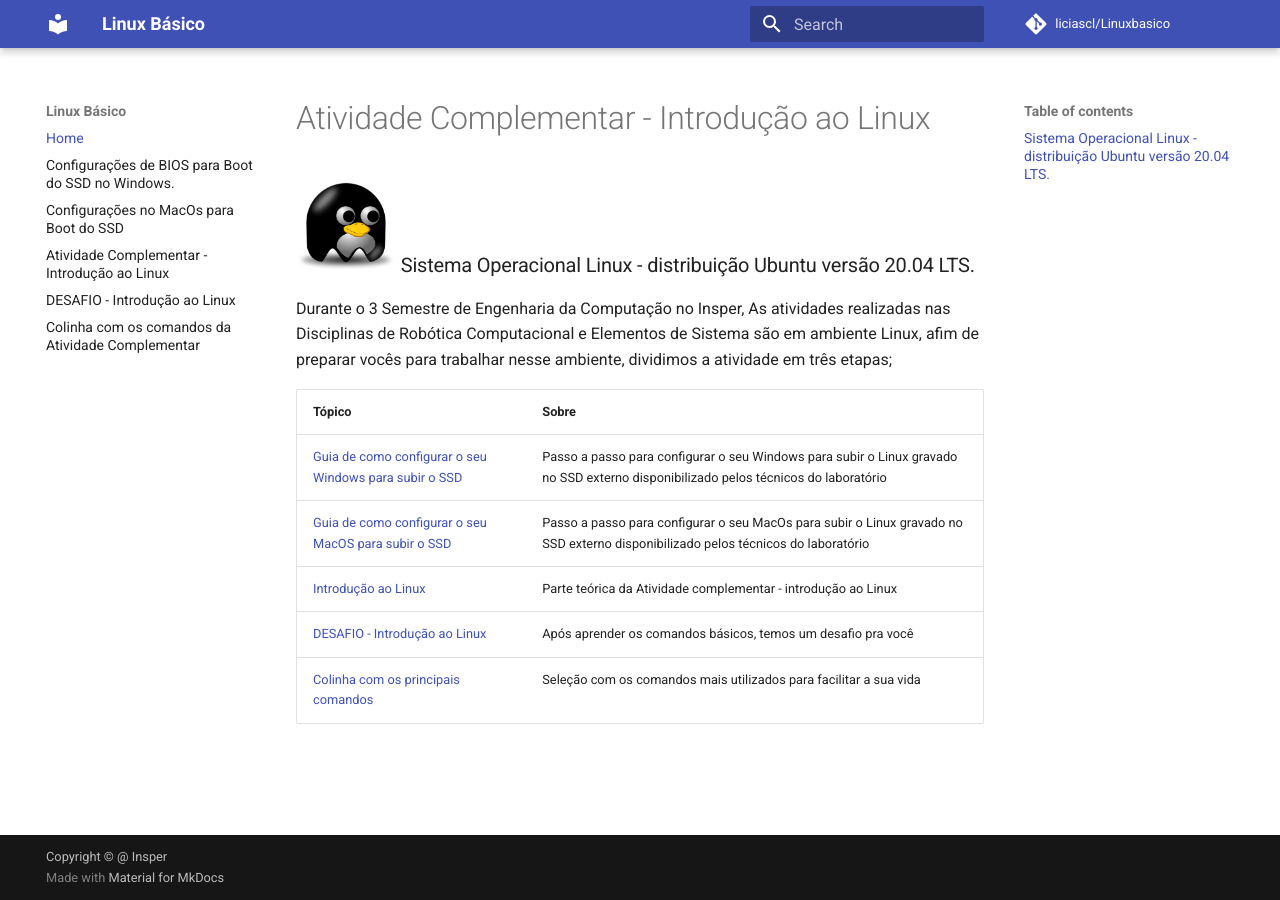
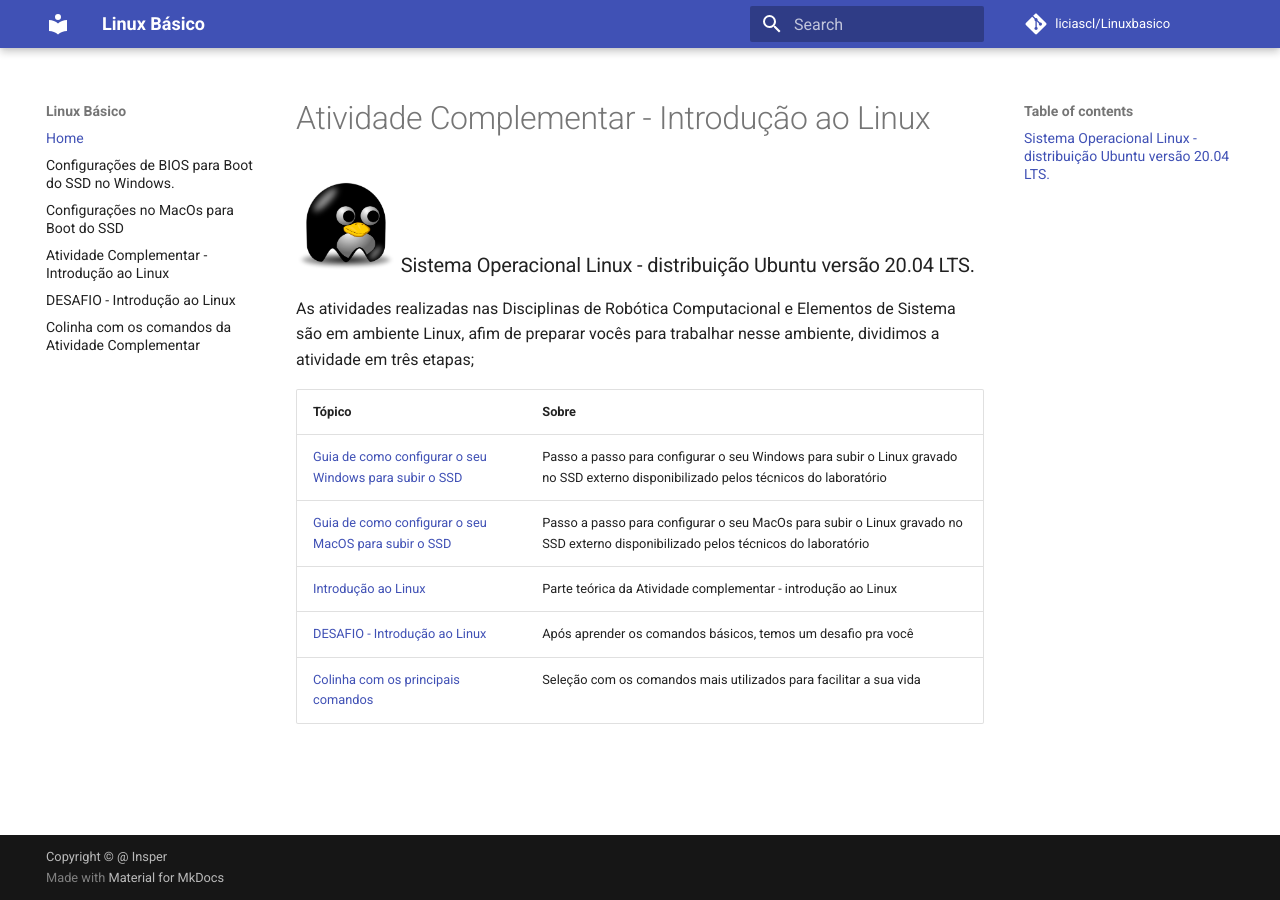
Before and after one commit to liciascl/Linuxbasico, an MkDocs documentation site: the page built from docs-src/index.md, in a window 1280 px wide. Built offline with MkDocs 1.6.1 and Material for MkDocs 9.7.7, drawn with Linux system fonts in a browser that asks for light colours; comment, search, counter and statistics services are not loaded.

Commit message:
Update index.md

```diff
--- a/docs-src/index.md
+++ b/docs-src/index.md
@@ -4,7 +4,7 @@
 
 ### <img src="img/linuxs.png" width="100" height="100">  Sistema Operacional Linux - distribuição Ubuntu versão 20.04 LTS.
 
-Durante o 3 Semestre de Engenharia da Computação no Insper, As atividades realizadas nas Disciplinas de Robótica Computacional e Elementos de Sistema são em ambiente Linux, afim de preparar vocês para trabalhar nesse ambiente, dividimos a atividade em três etapas;
+As atividades realizadas nas Disciplinas de Robótica Computacional e Elementos de Sistema são em ambiente Linux, afim de preparar vocês para trabalhar nesse ambiente, dividimos a atividade em três etapas;
 
 
 | Tópico        | Sobre          |
```
